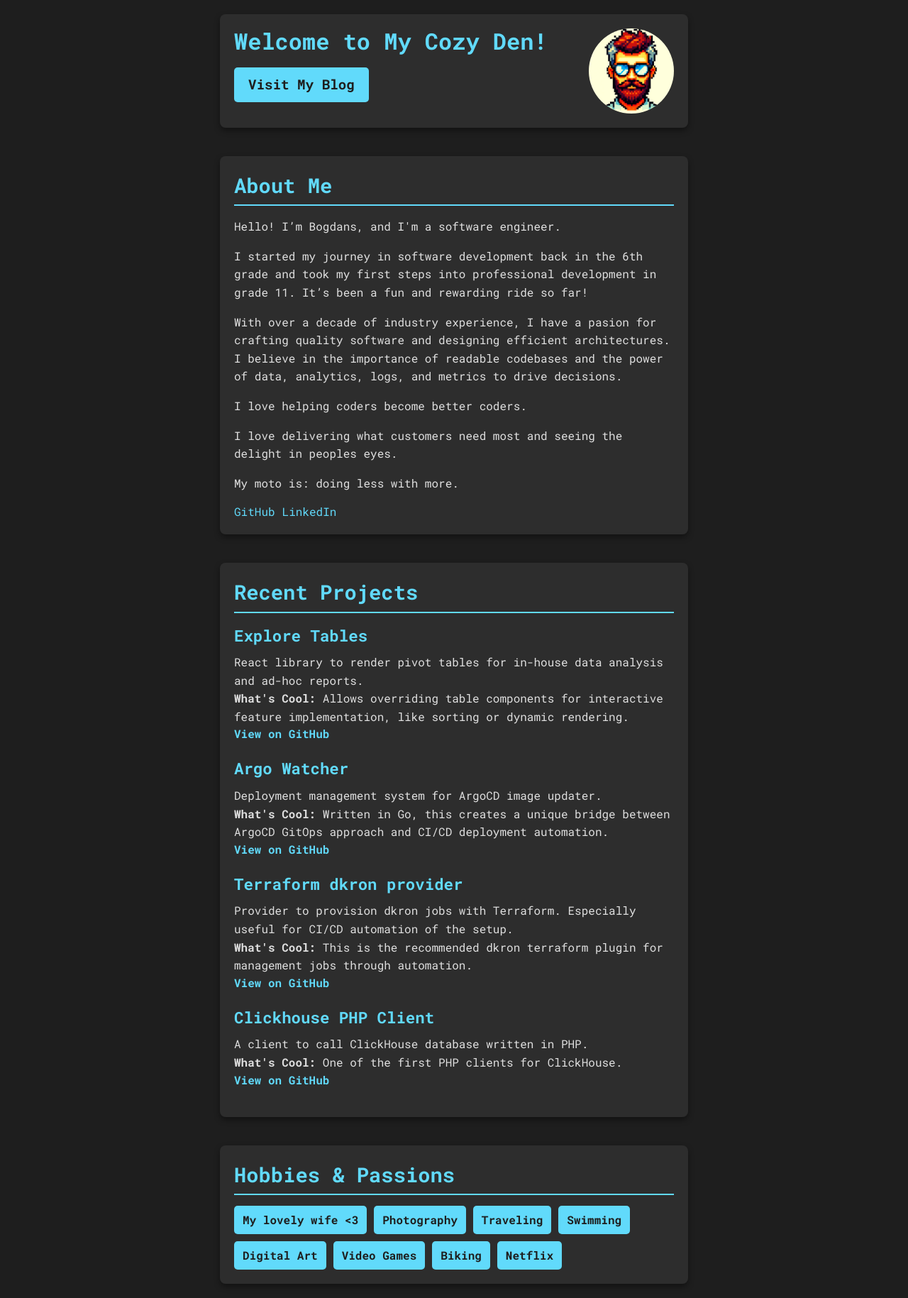
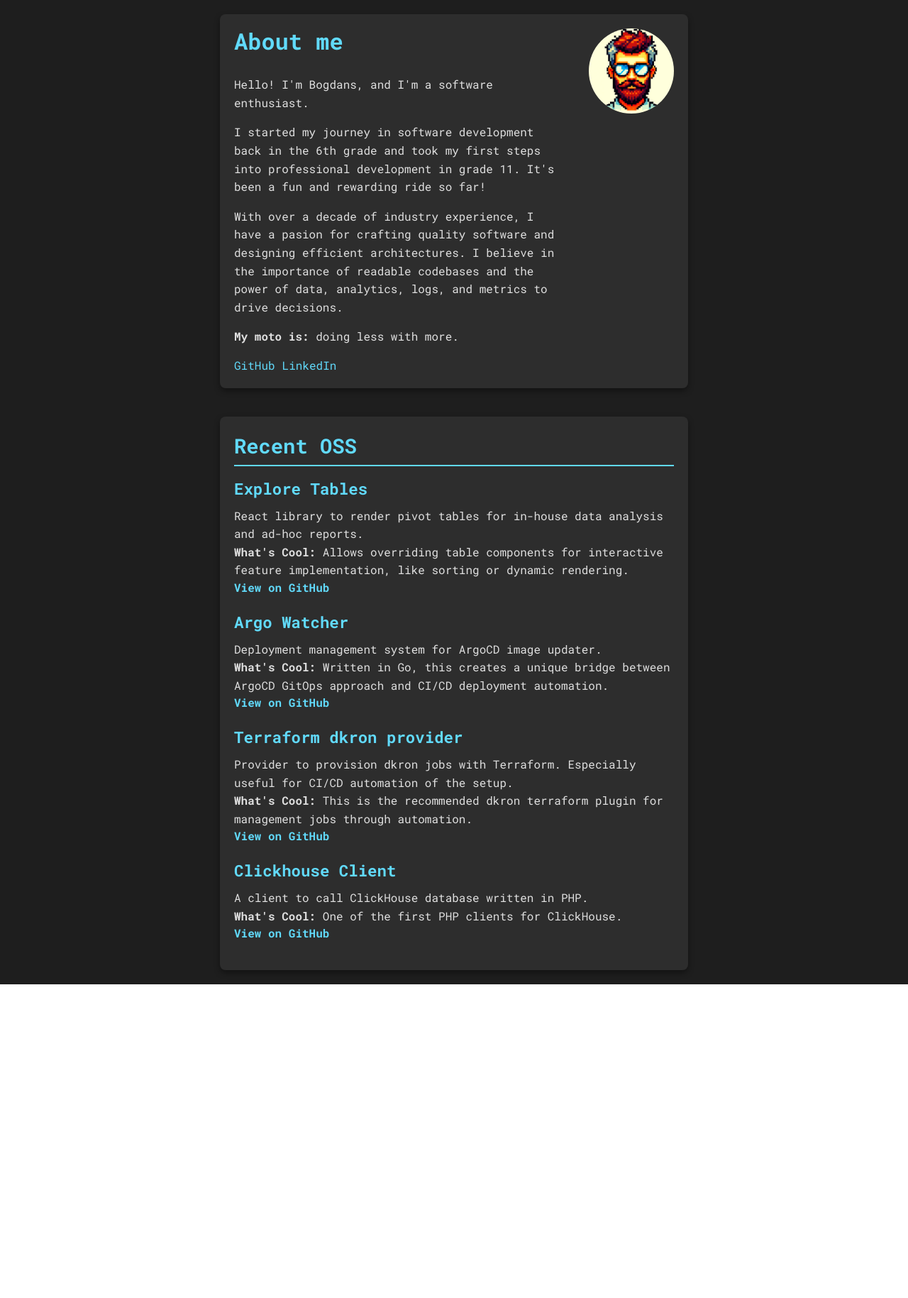
Before and after one commit to bozerkins/bozerkins.it, a React (Vite) app: page / in a window 1280 px wide. Shown: the whole page at 71% size. After the commit the page ends 1387 px from the top, so only its background shows below. Built offline with nearby package versions, Linux system fonts and the light colour scheme.

Commit message:
simplify and clean-up home page

```diff
--- a/src/pages/Home.css
+++ b/src/pages/Home.css
@@ -35,25 +35,34 @@ body {
 
 .header-section {
   display: flex;
-  align-items: flex-start; /* Align items vertically centered */
-  justify-content: space-between; /* Space between title and image */
+  align-items: flex-start;
+  justify-content: space-between; /* Space between content and image */
   padding: 20px;
   background-color: var(--card-bg);
   border-radius: 8px;
   box-shadow: 0 4px 8px var(--shadow-color);
+  transition: transform 0.3s ease, box-shadow 0.3s ease;
 }
 
 .header-content {
   display: flex;
-  flex-direction: column; /* Stack title and button vertically */
+  flex-direction: column; /* Stack title and content vertically */
   align-items: flex-start; /* Align items to the start (left) */
   margin-right: 20px; /* Add space between content and image */
+  flex: 1; /* Allow header content to take available space */
+  max-width: 75%; /* Limit width to ensure text doesn't get too close to image */
 }
 
 .header-section h1 {
   color: var(--accent-color);
   font-size: 2rem;
-  margin: 0; /* Remove default margin */
+  margin: 0 0 15px 0; /* Add margin below the heading */
+}
+
+.header-section .about-text p {
+  font-size: 1rem;
+  line-height: 1.6;
+  margin: 1rem 0;
 }
 
 .blog-link {
@@ -105,7 +114,7 @@ h2 {
 }
 
 .social-links {
-  margin-top: 10px; /* Space above social links */
+  margin-top: 15px; /* Space above social links */
 }
 
 .social-links a {
--- a/src/pages/Home.tsx
+++ b/src/pages/Home.tsx
@@ -1,5 +1,4 @@
 import React from 'react';
-import { Link } from 'react-router-dom'; // Import Link for navigation
 import './Home.css';
 
 const Home: React.FC = () => {
@@ -7,23 +6,12 @@ const Home: React.FC = () => {
     <div className="home">
       <section className="header-section">
         <div className="header-content">
-        <h1>Welcome to My Cozy Den!</h1>
-        <div className="blog-link">
-          <Link to="/blog" className="blog-button show-desktop">Visit My Blog</Link>
-          <Link to="/blog" className="blog-button show-mobile">Blog</Link>
-        </div>
-      </div>
-      <img src="./profile_pic_pixel.png" alt="Profile" className="profile-picture" />
-    </section>
-      <section className="about">
+          <h1>About me</h1>
           <div className="about-text">
-          <h2>About Me</h2>
-          <p>Hello! I’m Bogdans, and I'm a software engineer. </p>
-          <p>I started my journey in software development back in the 6th grade and took my first steps into professional development in grade 11. It’s been a fun and rewarding ride so far!</p>
+            <p>Hello! I'm Bogdans, and I'm a software enthusiast. </p>
+            <p>I started my journey in software development back in the 6th grade and took my first steps into professional development in grade 11. It's been a fun and rewarding ride so far!</p>
             <p>With over a decade of industry experience, I have a pasion for crafting quality software and designing efficient architectures. I believe in the importance of readable codebases and the power of data, analytics, logs, and metrics to drive decisions.</p>
-          <p>I love helping coders become better coders.</p>
-          <p>I love delivering what customers need most and seeing the delight in peoples eyes.</p>
-          <p>My moto is: doing less with more.</p>
+            <p><strong>My moto is:</strong> doing less with more.</p>
             <div className="social-links">
               <a href="https://github.com/bozerkins" target="_blank" rel="noopener noreferrer">
                 GitHub
@@ -33,10 +21,11 @@ const Home: React.FC = () => {
               </a>
             </div>
           </div>
+        </div>
+        <img src="./profile_pic_pixel.png" alt="Profile" className="profile-picture" />
       </section>
-
       <section className="projects">
-        <h2>Recent Projects</h2>
+        <h2>Recent OSS</h2>
         <div className="project">
           <h3>Explore Tables</h3>
           <p>React library to render pivot tables for in-house data analysis and ad-hoc reports.</p>
@@ -62,7 +51,7 @@ const Home: React.FC = () => {
           </a>
         </div>
         <div className="project">
-          <h3>Clickhouse PHP Client</h3>
+          <h3>Clickhouse Client</h3>
           <p>A client to call ClickHouse database written in PHP.</p>
           <p><strong>What's Cool:</strong> One of the first PHP clients for ClickHouse.</p>
           <a href="https://github.com/bozerkins/clickhouse-client" target="_blank" rel="noopener noreferrer">
@@ -70,20 +59,6 @@ const Home: React.FC = () => {
           </a>
         </div>
       </section>
-
-      <section className="hobbies">
-        <h2>Hobbies & Passions</h2>
-        <ul>
-          <li>My lovely wife {"<3"}</li>
-          <li>Photography</li>
-          <li>Traveling</li>
-          <li>Swimming</li>
-          <li>Digital Art</li>
-          <li>Video Games</li>
-          <li>Biking</li>
-          <li>Netflix</li>
-        </ul>
-      </section>
     </div>
   );
 };
```
Lines whose indentation alone changed are shown as unchanged.
